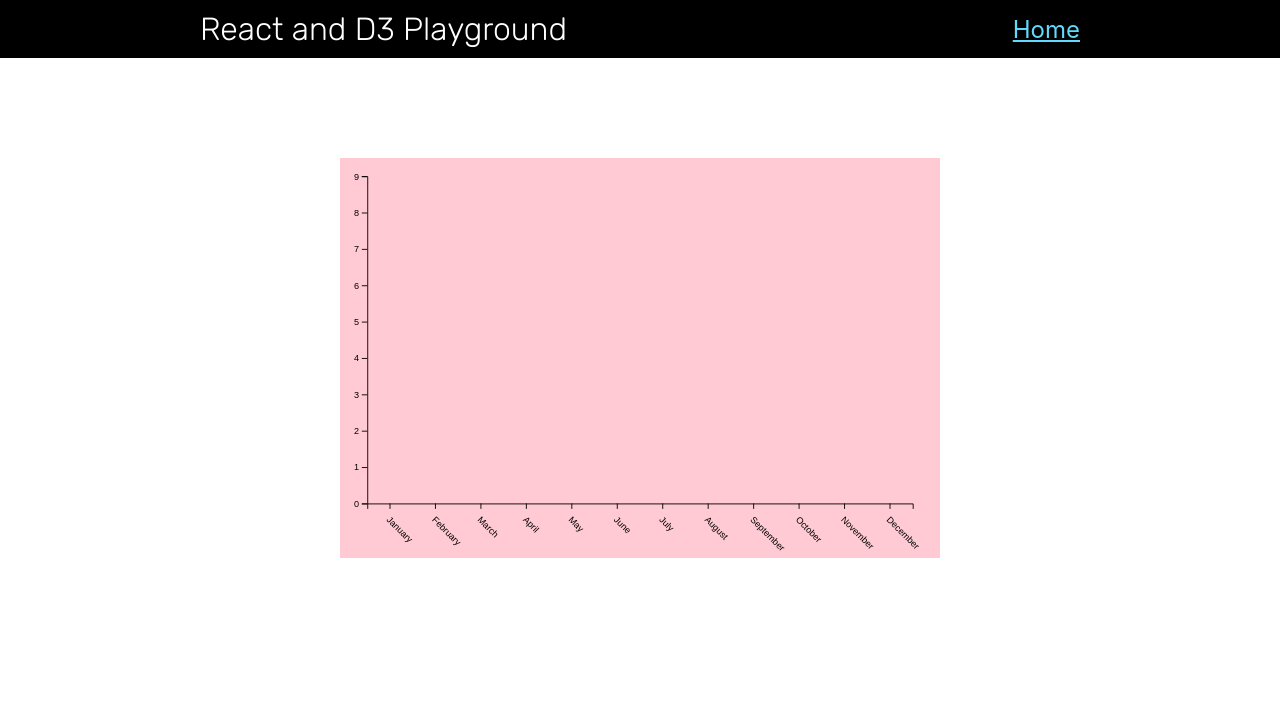
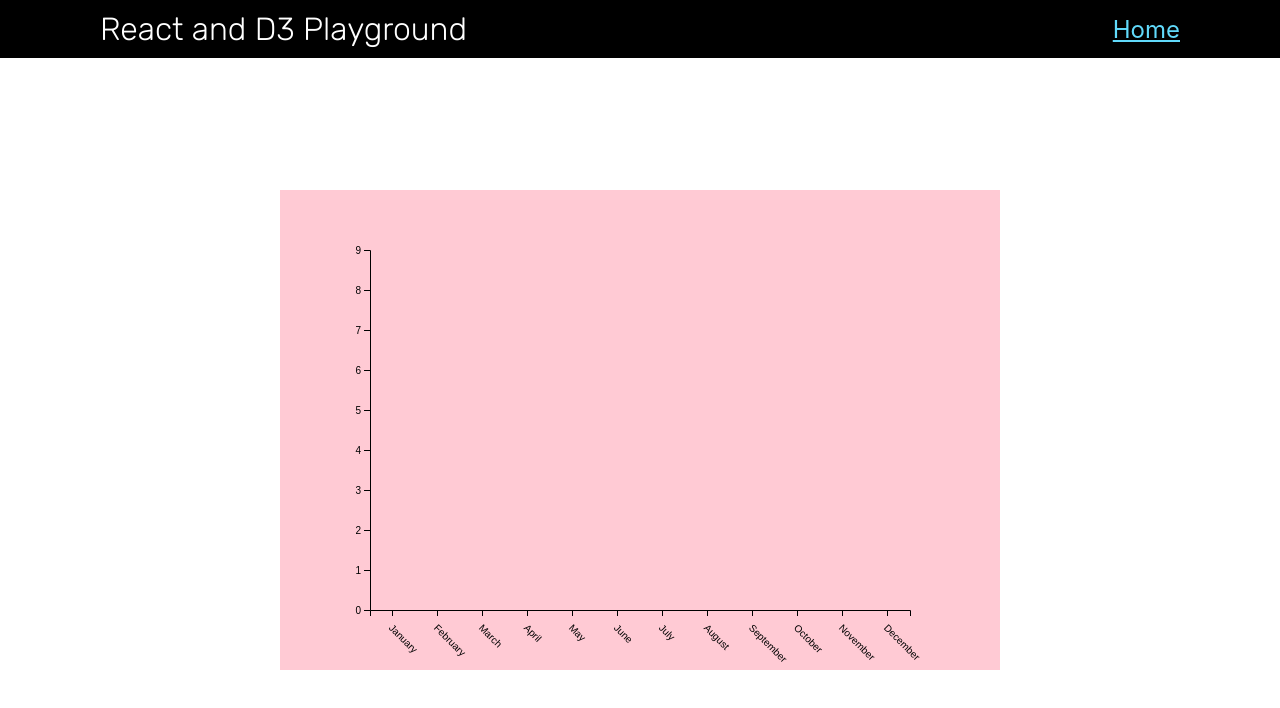
Before and after one commit to gianverab/react-d3-playground, a React (Create React App) app: page /barchart in a window 1280 px wide. Shown: the top 708 px of the page. Built offline with nearby package versions, Linux system fonts and the light colour scheme.

Commit message:
refactor the chart component

```diff
--- /dev/null
+++ b/src/components/chart/index.js
@@ -0,0 +1,73 @@
+/* eslint-disable react-hooks/exhaustive-deps */
+import React, { useEffect, useRef } from "react";
+import * as d3 from "d3";
+import styled from "styled-components";
+
+const Chart = ({ xdim, ydim, margin, xData, yData }) => {
+  const canvas = useRef(null);
+
+  const addAxes = (svg) => {
+    const xScale = d3
+      .scaleBand()
+      .domain(xData)
+      .range([margin.left, xdim - margin.left]);
+    const yScale = d3
+      .scaleLinear()
+      .domain([0, d3.max(yData)])
+      .range([ydim - margin.bottom, margin.top]);
+
+    const xAxis = d3.axisBottom(xScale);
+    const yAxis = d3.axisLeft(yScale);
+
+    svg
+      .append("g")
+      .call(xAxis)
+      .attr("transform", `translate(0, ${ydim - margin.top})`)
+      .selectAll("text")
+      .attr("text-anchor", "start")
+      .attr("transform", "rotate(45)")
+      .attr("x", 10);
+    svg
+      .append("g")
+      .call(yAxis)
+      .attr("transform", `translate(${margin.left}, 0)`);
+  };
+
+  useEffect(() => {
+    const svg = d3.select(canvas.current);
+    addAxes(svg);
+  }, [xdim, ydim, margin, xData, yData, addAxes]);
+
+  return (
+    <CanvasWrapper>
+      <Canvas>
+        <svg
+          viewBox="0 0 720 480"
+          preserveAspectRatio="xMinYMin"
+          width="100%"
+          height="100%"
+          style={{ backgroundColor: "#ffcad4" }}
+          ref={canvas}
+        ></svg>
+      </Canvas>
+    </CanvasWrapper>
+  );
+};
+
+const CanvasWrapper = styled.div`
+  display: grid;
+  grid-template-rows: calc(100vh - 52px);
+`;
+
+const Canvas = styled.div`
+  margin: 0 auto;
+  width: 540px;
+  height: auto;
+  align-self: center;
+
+  @media screen and (min-width: 769px) {
+    width: 720px;
+  }
+`;
+
+export default Chart;
--- a/src/components/header/index.js
+++ b/src/components/header/index.js
@@ -14,13 +14,13 @@ const Header = () => {
 const HeaderWrapper = styled.div`
   background: black;
   color: white;
-  padding: 10px 200px;
+  padding: 10px;
   display: flex;
   justify-content: space-between;
   align-items: center;
 
-  @media (max-width: 500px) {
-    padding: 10px 10px;
+  @media screen and (min-width: 769px) {
+    padding: 10px 100px;
   }
 
   a {
@@ -32,6 +32,11 @@ const HeaderWrapper = styled.div`
 const HeaderTitle = styled.h1`
   font-family: Rubik;
   font-weight: 300;
+  font-size: 24px;
+
+  @media screen and (min-width: 769px) {
+    font-size: 32px;
+  }
 `;
 
 export default Header;
--- a/src/components/svg-sandbox/index.js
+++ /dev/null
@@ -1,97 +0,0 @@
-import React, { useEffect, useRef } from "react";
-import * as d3 from "d3";
-import styled from "styled-components";
-
-const Sandbox = () => {
-  const canvas = useRef(null);
-  console.log(canvas);
-
-  const showSvg = () => {
-    const width = 600;
-    const height = 400;
-    const margin = {
-      top: 20,
-      bottom: 20,
-      left: 30,
-      right: 30,
-    };
-    const months = [
-      "January",
-      "February",
-      "March",
-      "April",
-      "May",
-      "June",
-      "July",
-      "August",
-      "September",
-      "October",
-      "November",
-      "December",
-    ];
-    // const xVals = [1, 2, 3, 4, 5, 6, 7, 8, 9, 10, 11, 12];
-    const yVals = [5, 6, 2, 7, 9, 1, 3, 4, 8, 3, 6, 7];
-
-    const svg = d3
-      .select(canvas.current)
-      .append("svg")
-      .attr(
-        "viewBox",
-        `0 0 ${width + margin.left + margin.right} ${
-          height + margin.top + margin.bottom
-        }`
-      )
-      .attr("width", `${width}`)
-      .attr("height", `${height}`)
-      .attr("preserveAspectRatio", "xMinYMin")
-      .style("background-color", "#ffcad4");
-
-    const xScale = d3
-      .scaleBand()
-      .domain(months)
-      .range([margin.left, width + margin.left]);
-    const yScale = d3
-      .scaleLinear()
-      .domain([0, d3.max(yVals)])
-      .range([height - margin.bottom, margin.top]);
-
-    const xAxis = d3.axisBottom(xScale);
-    const yAxis = d3.axisLeft(yScale);
-
-    svg
-      .append("g")
-      .call(xAxis)
-      .attr("transform", `translate(0, ${height - margin.top})`)
-      .selectAll("text")
-      .attr("text-anchor", "start")
-      .attr("transform", "rotate(45)")
-      .attr("x", 10);
-    svg
-      .append("g")
-      .call(yAxis)
-      .attr("transform", `translate(${margin.left}, 0)`);
-  };
-
-  useEffect(() => {
-    showSvg();
-  }, []);
-
-  return (
-    <SandboxWrapper>
-      <Canvas ref={canvas}></Canvas>
-    </SandboxWrapper>
-  );
-};
-
-const SandboxWrapper = styled.div`
-  padding: 100px 0;
-`;
-
-const Canvas = styled.div`
-  margin: 0 auto;
-  width: 640px;
-  padding: 0 20px;
-  box-sizing: border-box;
-`;
-
-export default Sandbox;
--- a/src/pages/barchart/index.js
+++ b/src/pages/barchart/index.js
@@ -1,12 +1,39 @@
 import React from "react";
 import Header from "../../components/header";
-import Sandbox from "../../components/svg-sandbox";
+import Chart from "../../components/chart";
 
 const BarChart = () => {
+  const months = [
+    "January",
+    "February",
+    "March",
+    "April",
+    "May",
+    "June",
+    "July",
+    "August",
+    "September",
+    "October",
+    "November",
+    "December",
+  ];
+  const yVals = [5, 6, 2, 7, 9, 1, 3, 4, 8, 3, 6, 7];
+
   return (
     <div className="barchart">
       <Header />
-      <Sandbox />
+      <Chart
+        xdim={720}
+        ydim={480}
+        margin={{
+          top: 60,
+          bottom: 60,
+          left: 90,
+          right: 90,
+        }}
+        xData={months}
+        yData={yVals}
+      />
     </div>
   );
 };
```
